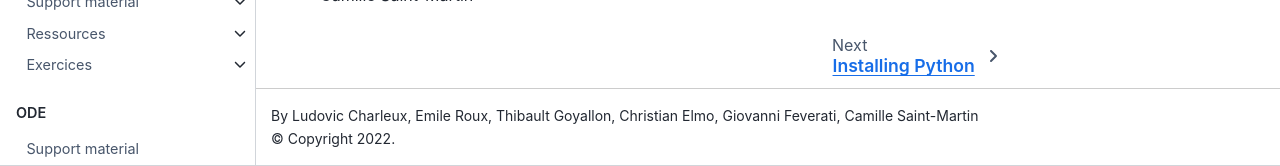
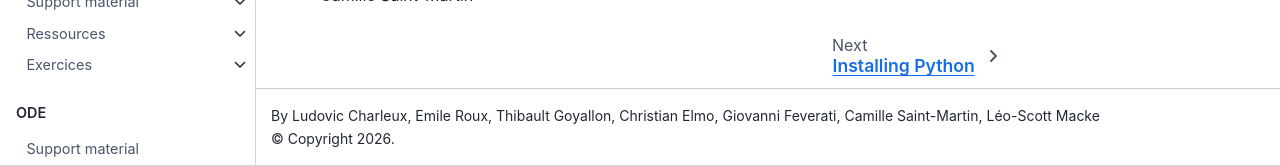
Before and after one commit to symmeHub/positron, a Jupyter Book: the page built from book/intro.md, in a window 1280 px wide and 900 px high, scrolled down 1587 px. Shown: the part 734-900 px from the top of the window. Built offline with Jupyter Book 1.0.4 settings and Sphinx 7.4.7 and the Sphinx Book theme 1.1.4, drawn with Linux system fonts in a browser that asks for light colours; comment, search, counter and statistics services are not loaded.

Commit message:
fix: update author list and copyright year in configuration file

```diff
--- a/book/_config.yml
+++ b/book/_config.yml
@@ -3,8 +3,8 @@
 # Learn more at https://jupyterbook.org/customize/config.html
 
 title: "POSITRON: PythOn for Science In The Reblochon cOuNtry" # The title of the book. Will be placed in the left navbar.
-author: Ludovic Charleux, Emile Roux, Thibault Goyallon, Christian Elmo, Giovanni Feverati, Camille Saint-Martin # The author of the book
-copyright: "2022" # Copyright year to be placed in the footer
+author: Ludovic Charleux, Emile Roux, Thibault Goyallon, Christian Elmo, Giovanni Feverati, Camille Saint-Martin, Léo-Scott Macke # The author of the book
+copyright: "2026" # Copyright year to be placed in the footer
 logo: logo.png
 # # Patterns to skip when building the book. Can be glob-style (e.g. "*skip.ipynb")
 # exclude_patterns            : [_build, Thumbs.db, .DS_Store, "**.ipynb_checkpoints"]
```
